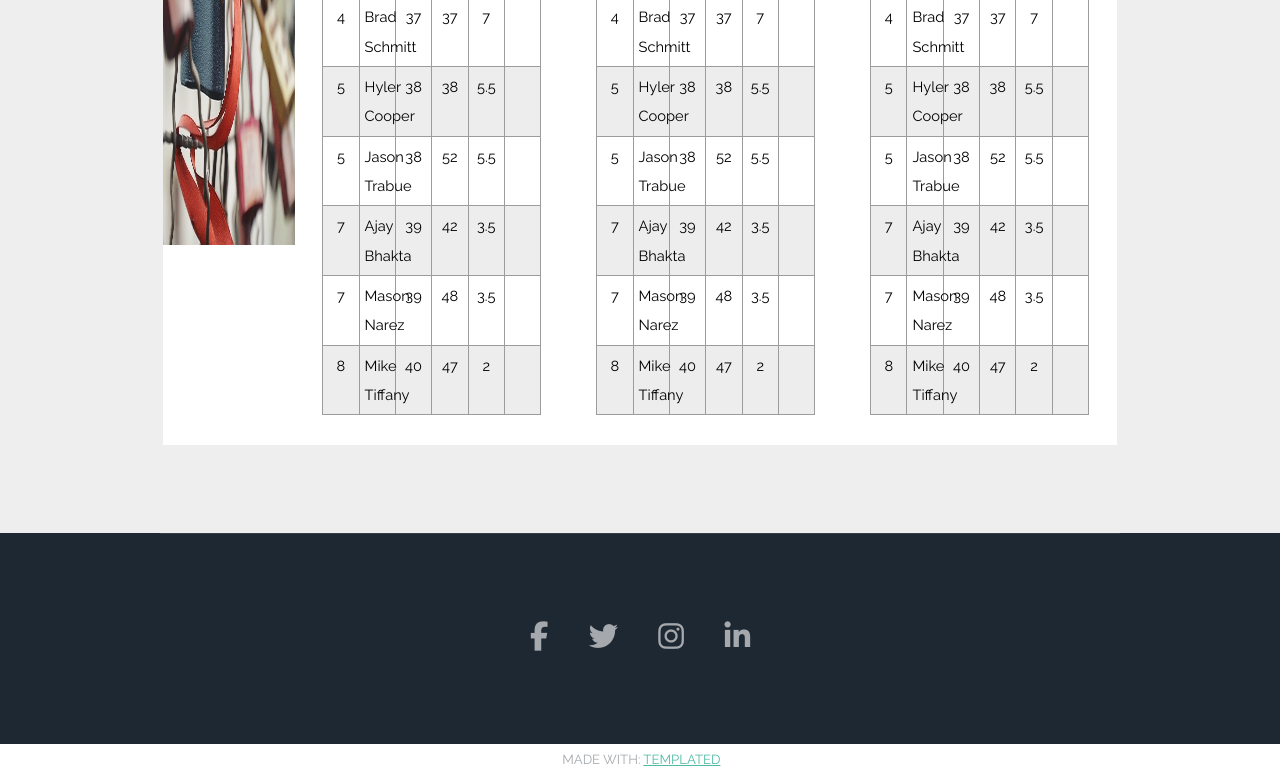
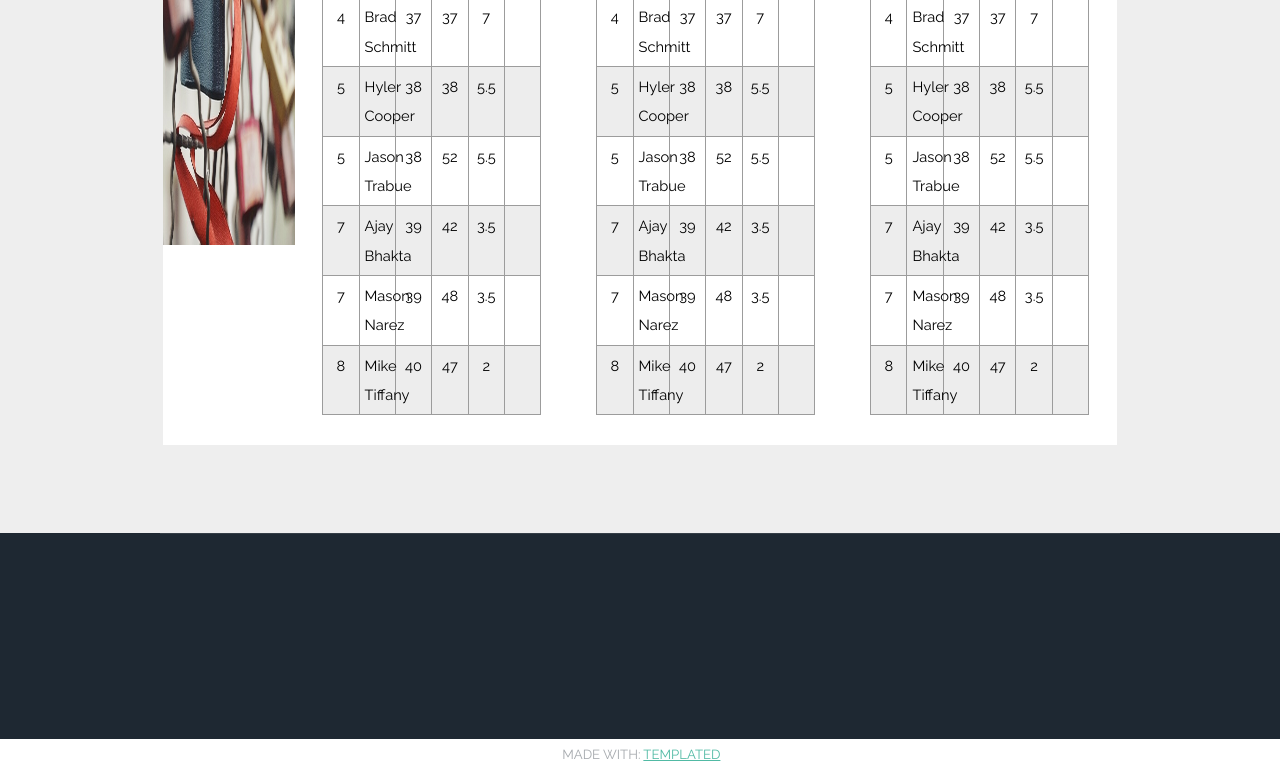
Before and after one commit to bpschmitt/glb-sim-league, a plain HTML site: page index.html in a window 1280 px wide. Shown: the part 924-1698 px from the top of the page. Drawn offline with Linux system fonts and the light colour scheme.

Commit message:
update css

```diff
--- a/assets/css/main.css
+++ b/assets/css/main.css
@@ -1,5 +1,5 @@
 @charset "UTF-8";
-@import url(font-awesome.min.css);
+/* @import url("font-awesome.min.css"); */
 @import url("https://fonts.googleapis.com/css?family=Raleway:400,500,700");
 
 /*
```
